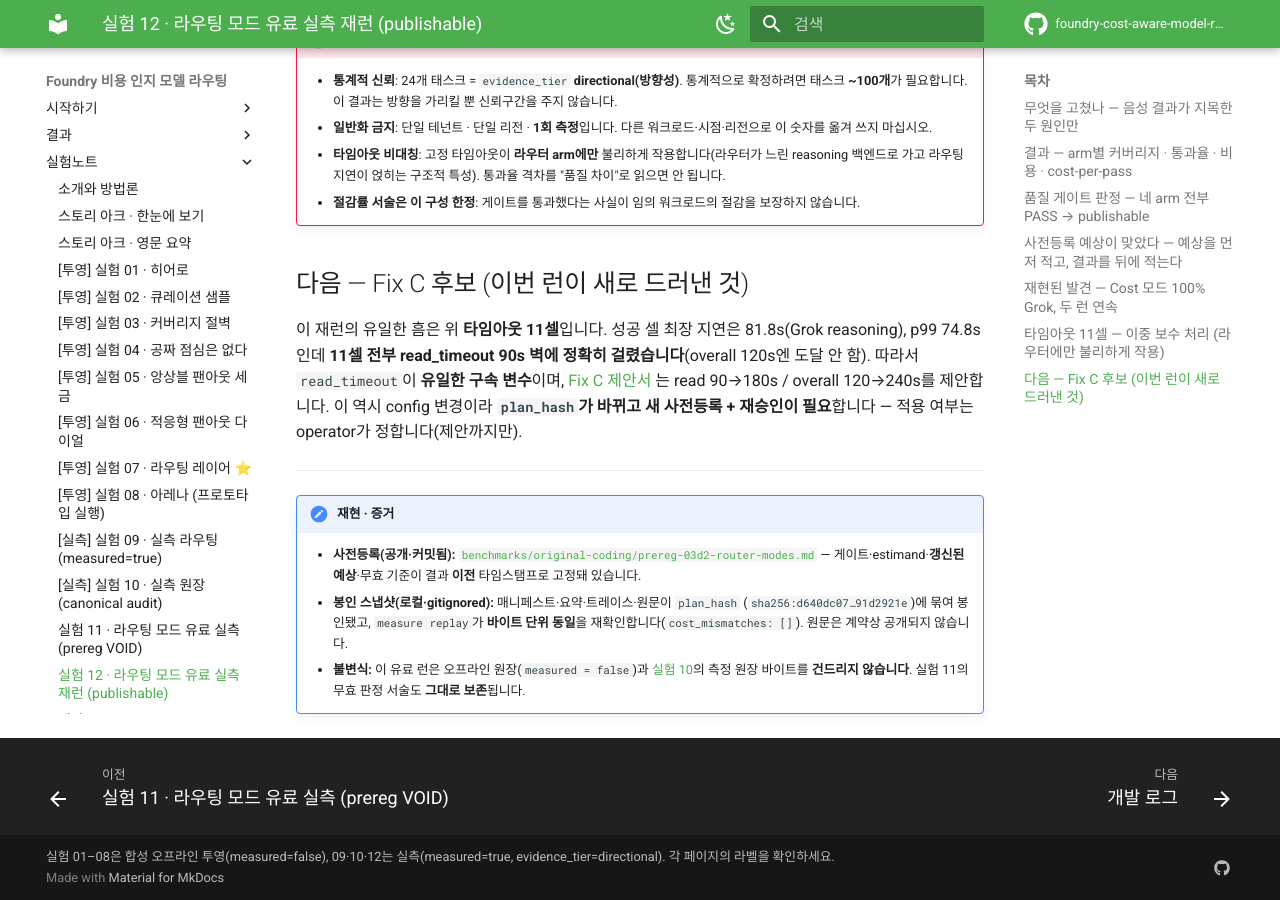
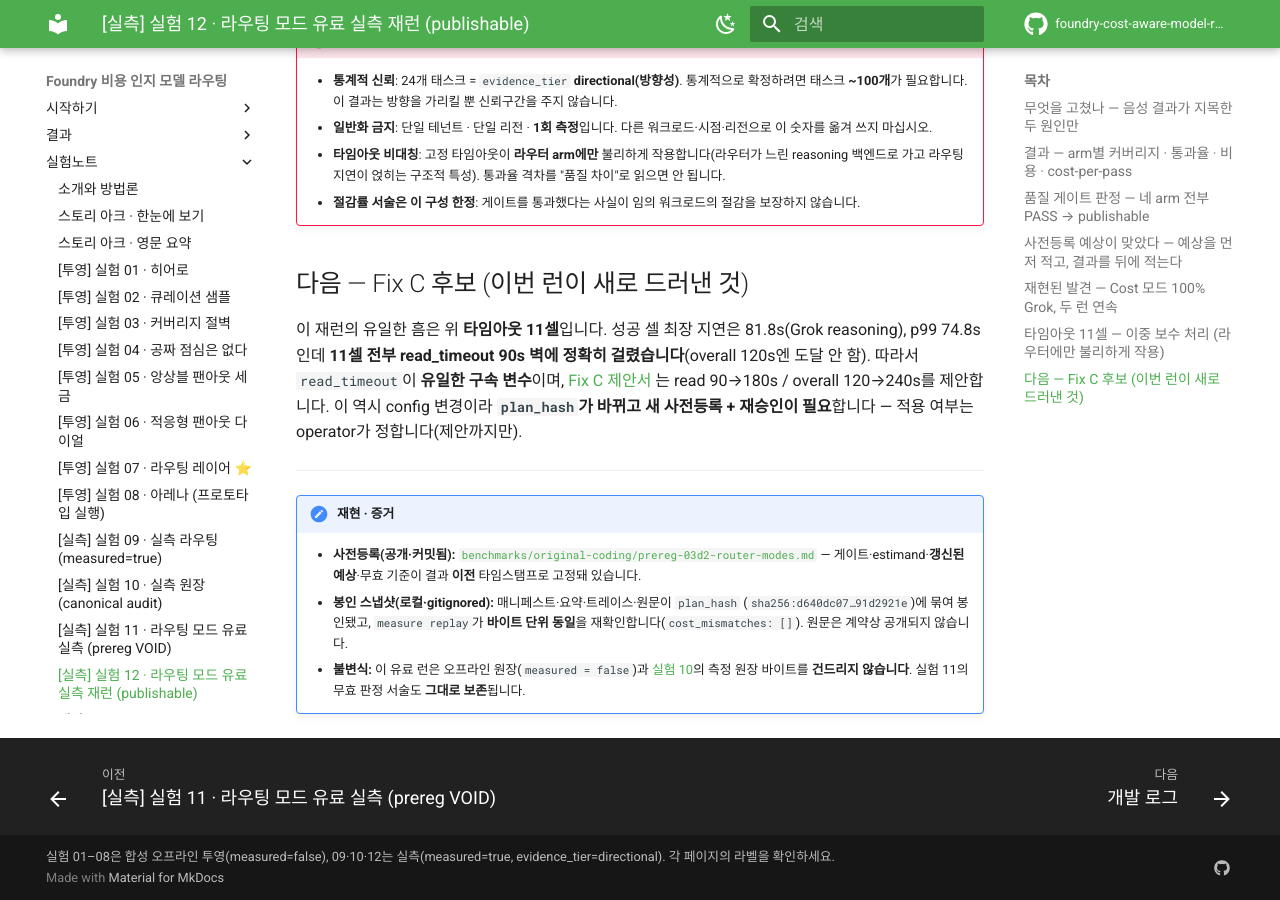
Before and after one commit to hyeonsangjeon/foundry-cost-aware-model-routing, an MkDocs documentation site: the page built from docs/lab-notebook/12-router-modes-measured.md, in a window 1280 px wide and 900 px high, scrolled down 3110 px. Built offline with MkDocs 1.6.1 and Material for MkDocs 9.7.7, drawn with Linux system fonts in a browser that asks for light colours; comment, search, counter and statistics services are not loaded.

Commit message:
docs(nav): mark exp 11·12 [실측] in 결과 so notebook badge renders
PR #61 후속 수정. mkdocs는 페이지당 제목을 하나만 갖는다 — 실험 11·12가 결과(배지 없음,
먼저 정의)와 실험노트([실측])에 중복 노출되면서, 먼저 정의된 무배지 제목이 이겨
실험노트에서 11·12가 [실측] 없이 렌더됐다(09·10만 배지). 요구사항은 09·10·11·12 모두 실측.

수정: 결과 섹션의 11·12 라벨에도 [실측]을 붙여 공유 제목을 일치시킴 →
이제 11·12가 결과·실험노트 양쪽에서 [실측]로 렌더. 렌더 검증: [실측]=6 [투영]=8,
09·10·11·12 전부 배지 확인. 03D는 여전히 결과 최상단. URL·콘텐츠·파일 이동 0.
naming 2341 OK · mkdocs --strict exit 0.

Co-authored-by: Copilot <223556219+Copilot@users.noreply.github.com>

```diff
--- a/mkdocs.yml
+++ b/mkdocs.yml
@@ -47,8 +47,8 @@ nav:
       - 핵심 개념: manual/concept.md
   - 결과:
       - "라우팅 모드 실측 결과 (03D)": manual/03d-results.md
-      - "실험 12 · 라우팅 모드 유료 실측 재런 (publishable)": lab-notebook/12-router-modes-measured.md
-      - "실험 11 · 라우팅 모드 유료 실측 (prereg VOID)": lab-notebook/11-router-modes-void.md
+      - "[실측] 실험 12 · 라우팅 모드 유료 실측 재런 (publishable)": lab-notebook/12-router-modes-measured.md
+      - "[실측] 실험 11 · 라우팅 모드 유료 실측 (prereg VOID)": lab-notebook/11-router-modes-void.md
   - 실험노트:
       - 소개와 방법론: lab-notebook/index.md
       - "스토리 아크 · 한눈에 보기": lab-notebook/story-arc.md
```
